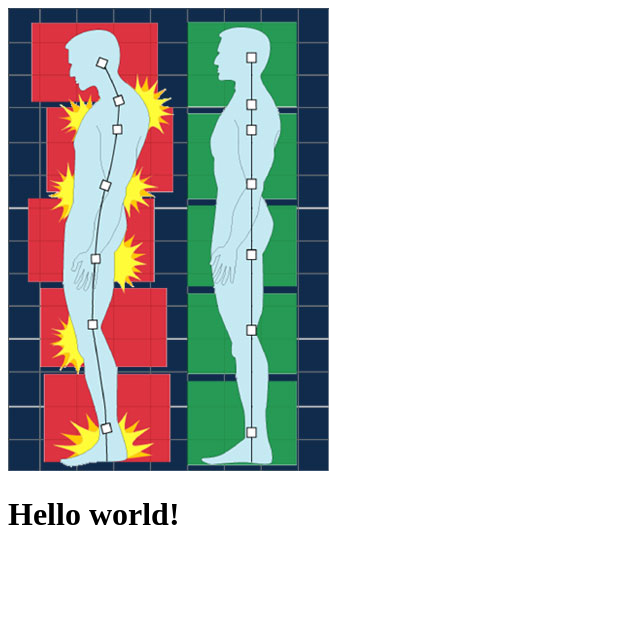
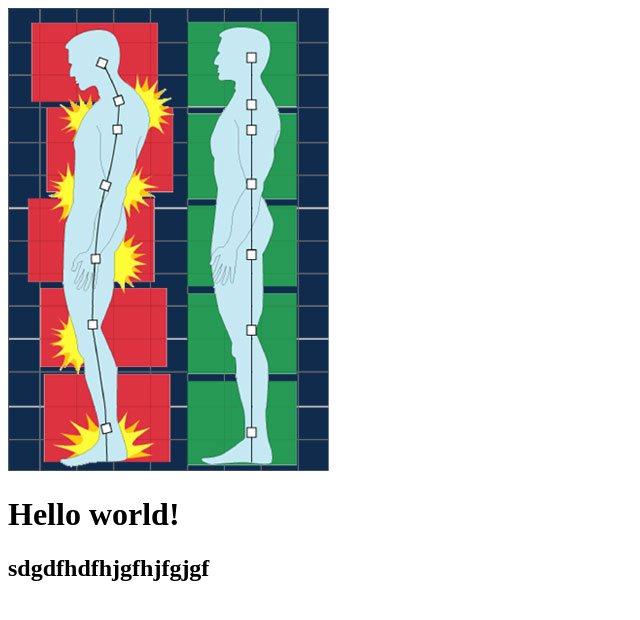
Before and after one commit to tai13r/123, a plain HTML site: page index.htm in a window 1280 px wide. Shown: the whole page, without its empty margins (0-640 px from the left). Drawn offline with Linux system fonts and the light colour scheme.

Commit message:
Update index.htm

```diff
--- a/index.htm
+++ b/index.htm
@@ -17,6 +17,10 @@
 
 
     <h1>sdgdfhdfhjgfhjfgjgf</h1>
+
+
+
+    <h2>sdgdfhdfhjgfhjfgjgf</h2>
     <script src="scripts/main.js"></script>
 
 
```
